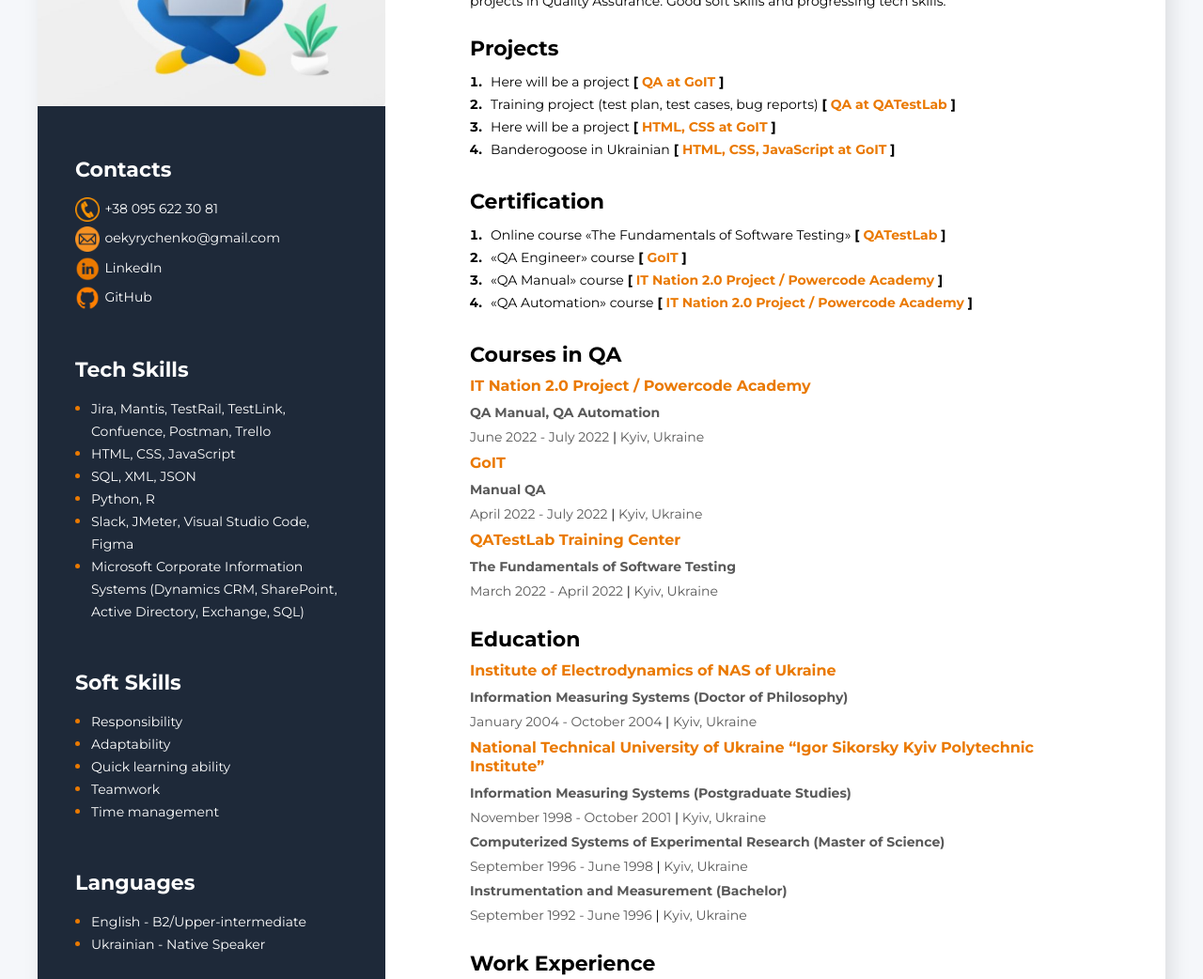
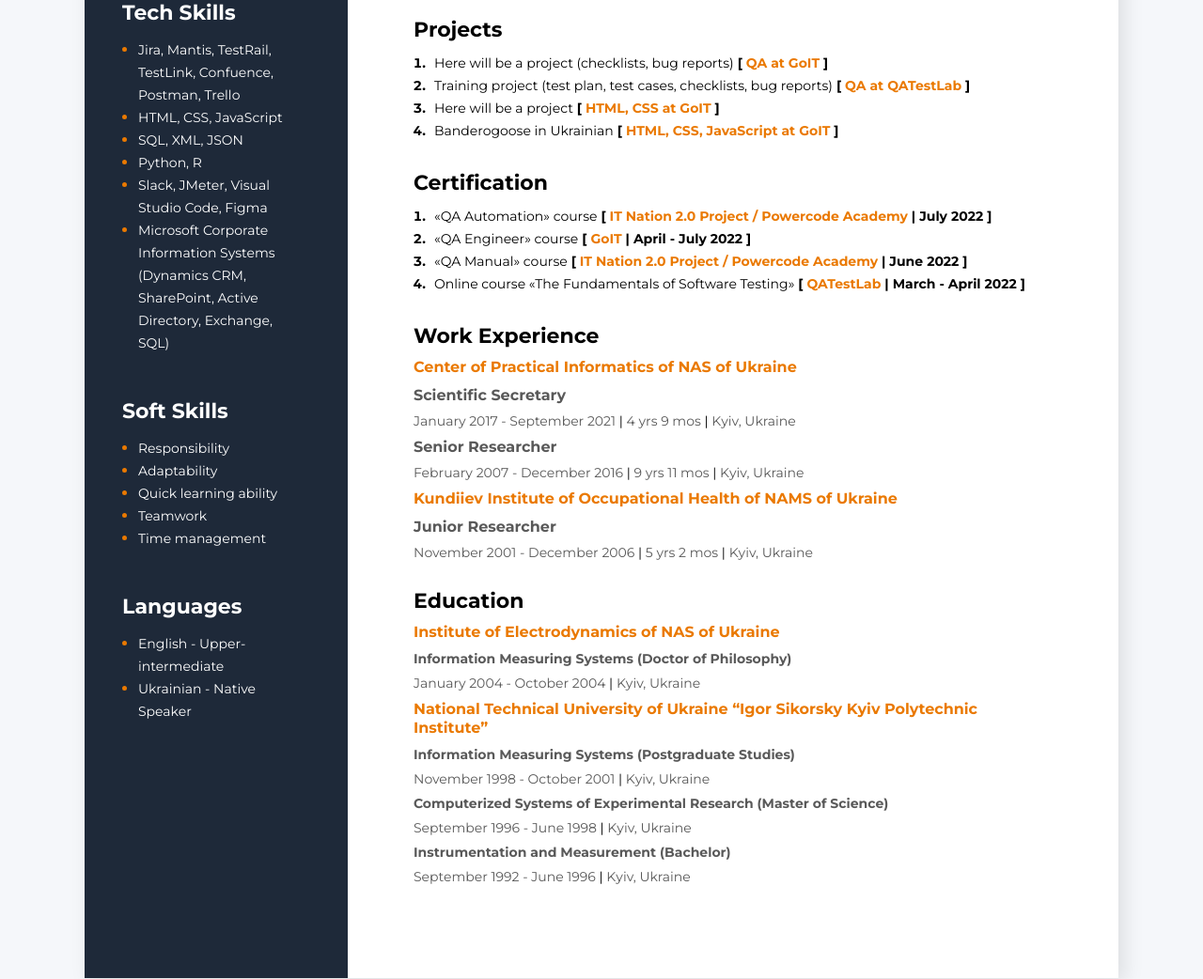
Before and after one commit to OlenaRadchenko/Resume, a plain HTML site: page index.html in a window 1280 px wide. Shown: the part 296-1338 px from the top of the page at 94% size. Drawn offline with Linux system fonts and the light colour scheme.

Commit message:
Update project

```diff
--- a/css/styles.css
+++ b/css/styles.css
@@ -15,14 +15,14 @@ body {
 .main-container {
   display: flex;
   flex-direction: row-reverse;
-  width: 1200px;
+  width: 1100px;
   background: var(--my-white);
-  margin: 40px auto;
+  margin: 30px auto;
   box-shadow: 6px 6px 20px rgba(0, 0, 0, 0.1);
 }
 /* Main content section */
 .main-content-section {
-  padding: 80px 90px;
+  padding: 70px 70px;
 }
 /* About me section */
 .about-me-section {
@@ -146,10 +146,13 @@ body {
 /* Sidebar section */
 .sidebar-section {
   background: var(--my-sidebar);
-  width: 370px;
-  padding: 40px 0px;
+  width: 270px;
+  padding: 20px 10px 40px 0px;
 }
-.contacts-section,
+.contacts-section {
+  width: 300px;
+  margin: 50px 0 0 40px;
+}
 .tech-skills-section,
 .soft-skills-section {
   margin: 50px 0 0 40px;
@@ -158,7 +161,7 @@ body {
   color: var(--my-white);
   font-weight: bold;
   font-size: 22px;
-  line-height: 27px;
+  line-height: 1em;
   margin-bottom: 10px;
 }
 /* Contacts section */
--- a/index.html
+++ b/index.html
@@ -26,13 +26,13 @@
                 <ol class="my-projects-list">
                     <li class="my-projects-list-item">
                         <span class="my-projects-list-text">
-                            <a class="my-projects-list-link" href="https://github.com/OlenaRadchenko/" target="_blank">Here will be a project</a>
+                            <a class="my-projects-list-link" href="https://github.com/OlenaRadchenko/" target="_blank">Here will be a project (checklists, bug reports)</a>
                             <span class="my-projects-list-item"> [ </span>QA at GoIT<span class="my-projects-list-item"> ]</span>
                         </span>
                     </li>
                     <li class="my-projects-list-item">
                         <span class="my-projects-list-text">
-                            <a class="my-projects-list-link" href="http://opencart.qatestlab.net/" target="_blank">Training project (test plan, test cases, bug reports)</a>
+                            <a class="my-projects-list-link" href="http://opencart.qatestlab.net/" target="_blank">Training project (test plan, test cases, checklists, bug reports)</a>
                             <span class="my-projects-list-item"> [ </span>QA at QATestLab<span class="my-projects-list-item"> ]</span>
                         </span>
                     </li>
@@ -56,34 +56,38 @@
                 <ol class="my-projects-list">
                     <li class="my-projects-list-item">
                         <span class="my-projects-list-text">
-                            <a class="my-projects-list-link" target="_blank"
-                                href="https://clients.qatestlab.com/api/common/certificate/bykbkrxoqmx900oeng3pxnqgs.pdf">Online course «The Fundamentals of Software Testing»</a>
-                            <span class="my-projects-list-item"> [</span> QATestLab <span class="my-projects-list-item">]</span>
+                            <a class="my-projects-list-link" target="_blank" href="https://powercode.academy/ua/">«QA Automation»
+                                course</a>
+                            <span class="my-projects-list-item"> [</span> IT Nation 2.0 Project / Powercode Academy <span class="education-divider">| July 2022 </span><span
+                                class="my-projects-list-item">]</span>
                         </span>
                     </li>
                     <li class="my-projects-list-item">
                         <span class="my-projects-list-text">
                             <a class="my-projects-list-link" target="_blank" href="https://goit.ua/kiev/qa/">«QA Engineer» course</a>
-                            <span class="my-projects-list-item"> [</span> GoIT <span class="my-projects-list-item">]</span>
+                            <span class="my-projects-list-item"> [</span> GoIT <span class="education-divider">| April - July 2022 </span><span
+                                class="my-projects-list-item">]</span>
                         </span>
                     </li>
                     <li class="my-projects-list-item">
                         <span class="my-projects-list-text">
-                            <a class="my-projects-list-link" target="_blank" href="https://drive.google.com/file/d/197X7oyGGU60GvzgsnG_UsJHWt0Chsesa/view?usp=sharing">«QA Manual» course</a>
-                            <span class="my-projects-list-item"> [</span> IT Nation 2.0 Project / Powercode Academy <span class="my-projects-list-item">]</span>
+                            <a class="my-projects-list-link" target="_blank"
+                                href="https://drive.google.com/file/d/197X7oyGGU60GvzgsnG_UsJHWt0Chsesa/view?usp=sharing">«QA Manual»
+                                course</a>
+                            <span class="my-projects-list-item"> [</span> IT Nation 2.0 Project / Powercode Academy <span class="education-divider">| June 2022 </span><span
+                                class="my-projects-list-item">]</span>
                         </span>
                     </li>
                     <li class="my-projects-list-item">
                         <span class="my-projects-list-text">
-                            <a class="my-projects-list-link" target="_blank" href="https://powercode.academy/ua/">«QA Automation»
-                                course</a>
-                            <span class="my-projects-list-item"> [</span> IT Nation 2.0 Project / Powercode Academy <span
-                                class="my-projects-list-item">]</span>
+                            <a class="my-projects-list-link" target="_blank"
+                                href="https://clients.qatestlab.com/api/common/certificate/bykbkrxoqmx900oeng3pxnqgs.pdf">Online course «The Fundamentals of Software Testing»</a>
+                            <span class="my-projects-list-item"> [</span> QATestLab <span class="education-divider">| March - April 2022 </span><span class="my-projects-list-item">]</span>
                         </span>
                     </li>
                 </ol>
             </div>
-            <!-- My courses section-->
+            <!-- My courses section
             <div class="my-section">
                 <h3 class="my-section-title">Courses in QA</h3>
                 <h4 class="education-institution">IT Nation 2.0 Project / Powercode Academy</h4>
@@ -95,22 +99,7 @@
                 <h4 class="education-institution">QATestLab Training Center</h4>
                 <h4 class="education-speciality">The Fundamentals of Software Testing</h4>
                 <p class="education-period">March 2022 - April 2022 <span class="education-divider">|</span> Kyiv, Ukraine</p>
-            </div>
-            <!-- My education section-->
-            <div class="my-section">
-                <h3 class="my-section-title">Education</h3>
-                <h4 class="education-institution">Institute of Electrodynamics of NAS of Ukraine</h4>
-                <h4 class="education-speciality">Information Measuring Systems (Doctor of Philosophy)</h4>
-                <p class="education-period">January 2004 - October 2004 <span class="education-divider">|</span> Kyiv, Ukraine</p>
-                <h4 class="education-institution">National Technical University of Ukraine “Igor Sikorsky Kyiv Polytechnic
-                    Institute”</h4>
-                <h4 class="education-speciality">Information Measuring Systems (Postgraduate Studies)</h4>
-                <p class="education-period">November 1998 - October 2001 <span class="education-divider">|</span> Kyiv, Ukraine</p>
-                <h4 class="education-speciality">Computerized Systems of Experimental Research (Master of Science)</h4>
-                <p class="education-period">September 1996 - June 1998 <span class="education-divider">|</span> Kyiv, Ukraine</p>
-                <h4 class="education-speciality">Instrumentation and Measurement (Bachelor)</h4>
-                <p class="education-period">September 1992 - June 1996 <span class="education-divider">|</span> Kyiv, Ukraine</p>
-            </div>
+            </div>-->
             <!-- My work experience section-->
             <div class="my-section">
                 <h3 class="my-section-title">Work Experience</h3>
@@ -154,11 +143,25 @@
                                 </ul>-->
                 </div>
             </div>
+            <!-- My education section-->
+            <div class="my-section">
+                <h3 class="my-section-title">Education</h3>
+                <h4 class="education-institution">Institute of Electrodynamics of NAS of Ukraine</h4>
+                <h4 class="education-speciality">Information Measuring Systems (Doctor of Philosophy)</h4>
+                <p class="education-period">January 2004 - October 2004 <span class="education-divider">|</span> Kyiv, Ukraine</p>
+                <h4 class="education-institution">National Technical University of Ukraine “Igor Sikorsky Kyiv Polytechnic
+                    Institute”</h4>
+                <h4 class="education-speciality">Information Measuring Systems (Postgraduate Studies)</h4>
+                <p class="education-period">November 1998 - October 2001 <span class="education-divider">|</span> Kyiv, Ukraine</p>
+                <h4 class="education-speciality">Computerized Systems of Experimental Research (Master of Science)</h4>
+                <p class="education-period">September 1996 - June 1998 <span class="education-divider">|</span> Kyiv, Ukraine</p>
+                <h4 class="education-speciality">Instrumentation and Measurement (Bachelor)</h4>
+                <p class="education-period">September 1992 - June 1996 <span class="education-divider">|</span> Kyiv, Ukraine</p>
+            </div>
         </div>
         <!-- Sidebar section-->
         <aside class="sidebar-section">
-            <img src="img/IT_Woman.JPG" alt="My photo" width="370">
-            <!-- Contacts section-->
+            <!--Contacts section-->
             <div class="contacts-section">
                 <h3 class="sidebar-title">Contacts</h3>
                 <ul class="contacts-list">
@@ -207,7 +210,7 @@
             <div class="soft-skills-section">
                 <h3 class="sidebar-title">Languages</h3>
                 <ul class="skills-list">
-                    <li><span class="skills-text">English - B2/Upper-intermediate</span></li>
+                    <li><span class="skills-text">English - Upper-intermediate</span></li>
                     <li><span class="skills-text">Ukrainian - Native Speaker</span></li>
                 </ul>
             </div>
```
Also changed, not shown: img/image.png (added).
